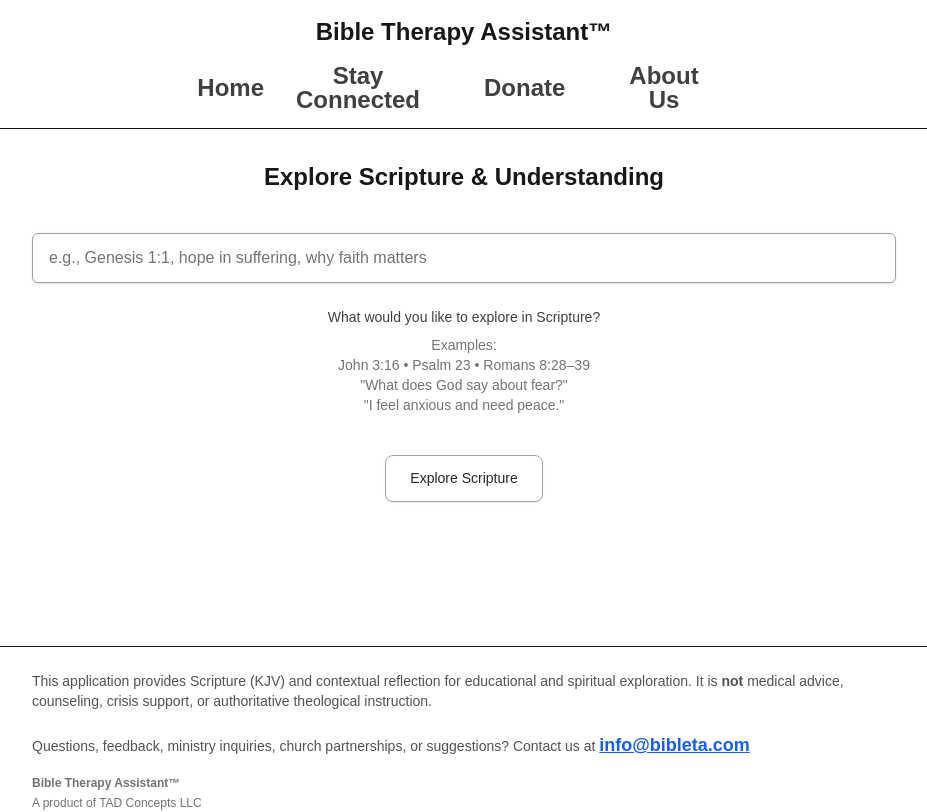
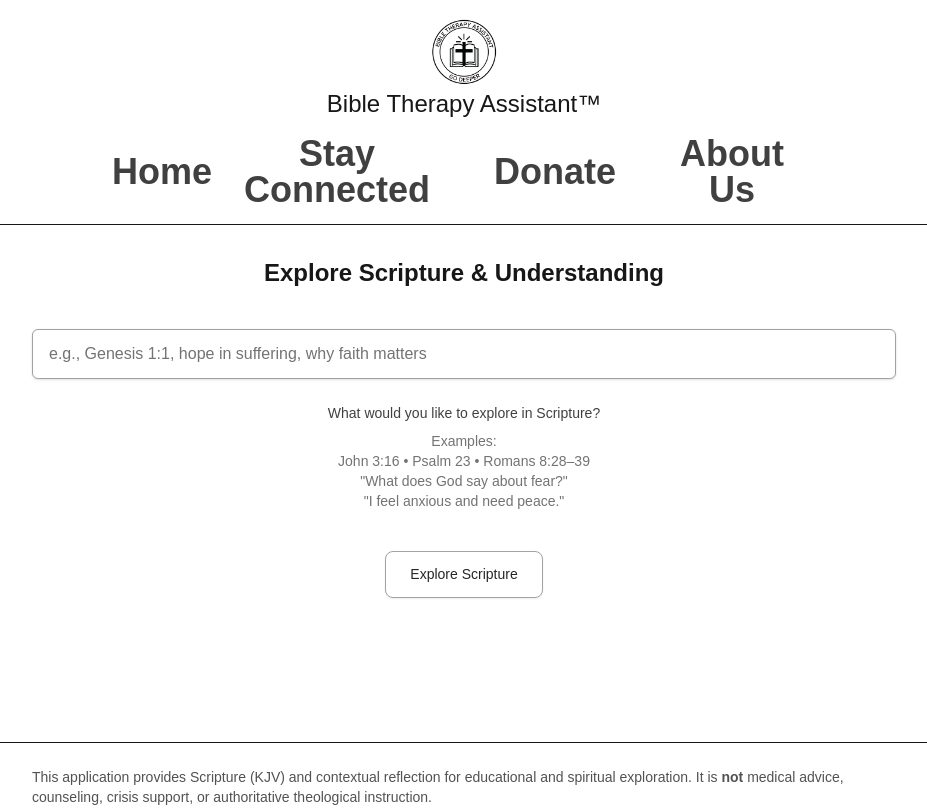
Before and after one commit to dndbuckalew/BibleSearchSite, a Next.js app in the folder frontend/: page / in a window 1280 px wide. Shown: the top 812 px of the page, without its empty margins (176-1103 px from the left). Built offline with nearby package versions, Linux system fonts and the light colour scheme; no server answers.

Commit message:
Implement BTA header branding and About navigation

```diff
--- a/frontend/app/layout.tsx
+++ b/frontend/app/layout.tsx
@@ -1,6 +1,7 @@
 import type { Metadata } from "next";
+import Image from "next/image";
+import Link from "next/link";
 import "./globals.css";
-import Link from "next/dist/client/link";
 
 export const metadata: Metadata = {
   title: "Bible Therapy Assistant™",
@@ -42,16 +43,28 @@ export default function RootLayout({
 
         {/* Header */}
         <header className="border-b bg-white">
-          <div className="max-w-4xl mx-auto px-4 py-4">
-            <div className="text-center">
-              <h1 className="text-2xl font-semibold">
-                Bible Therapy Assistant™
-              </h1>
+          <div className="max-w-4xl mx-auto px-6 py-4">
+          <div className="text-center">
+            <Link href="/" aria-label="Home">
+              <Image
+                src="/bta/images/bta-logo.png"
+                alt="Bible Therapy Assistant Logo"
+                width={72}
+                height={72}
+                priority
+                className="mx-auto"
+              />
+            </Link>
+
+            <h1 className="text-2xl font-semi-bold">
+              Bible Therapy Assistant™
+            </h1>
+          </div>
 
               {/* Persistent Platform Navigation */}
               <nav
                 aria-label="Primary Navigation"
-                className="text-2xl font-semibold"
+                className="text-4xl font-semibold"
                 style={{
                   display: "flex",
                   justifyContent: "center",
@@ -122,8 +135,7 @@ export default function RootLayout({
                 */}
               </nav>
             </div>
-        </div>
-      </header>
+        </header>
 
         {/* Main Content */}
         <main className="flex-1 w-full max-w-4xl mx-auto px-4 py-8">
```
Also changed, not shown: frontend/public/bta/images/bta-logo.png (added).
